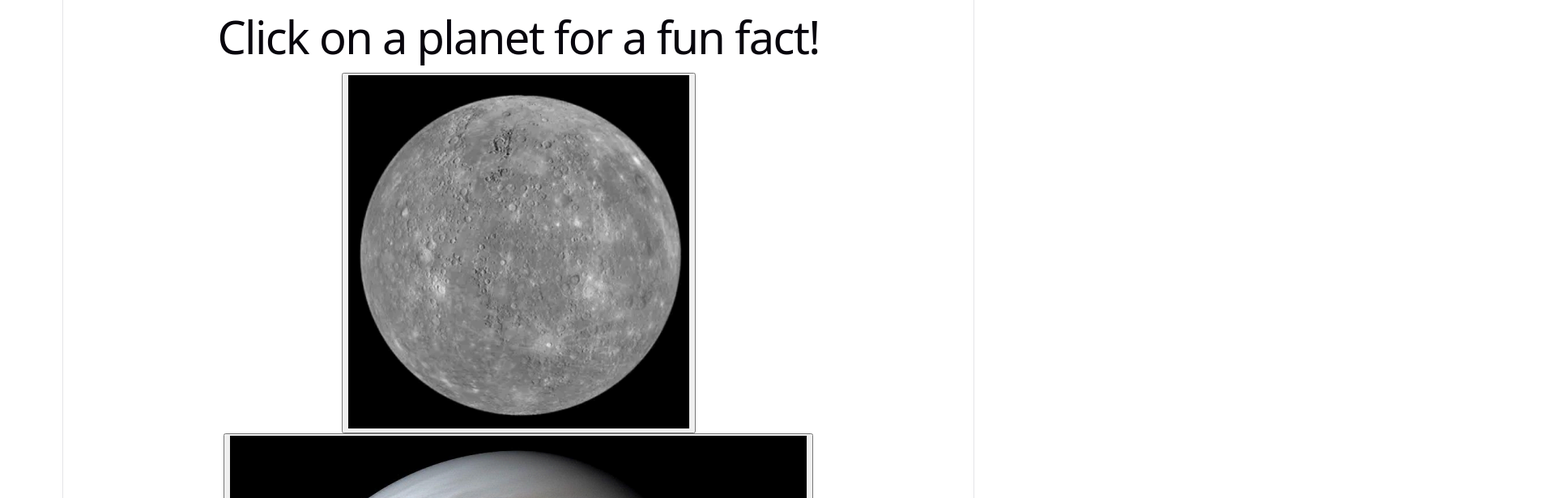
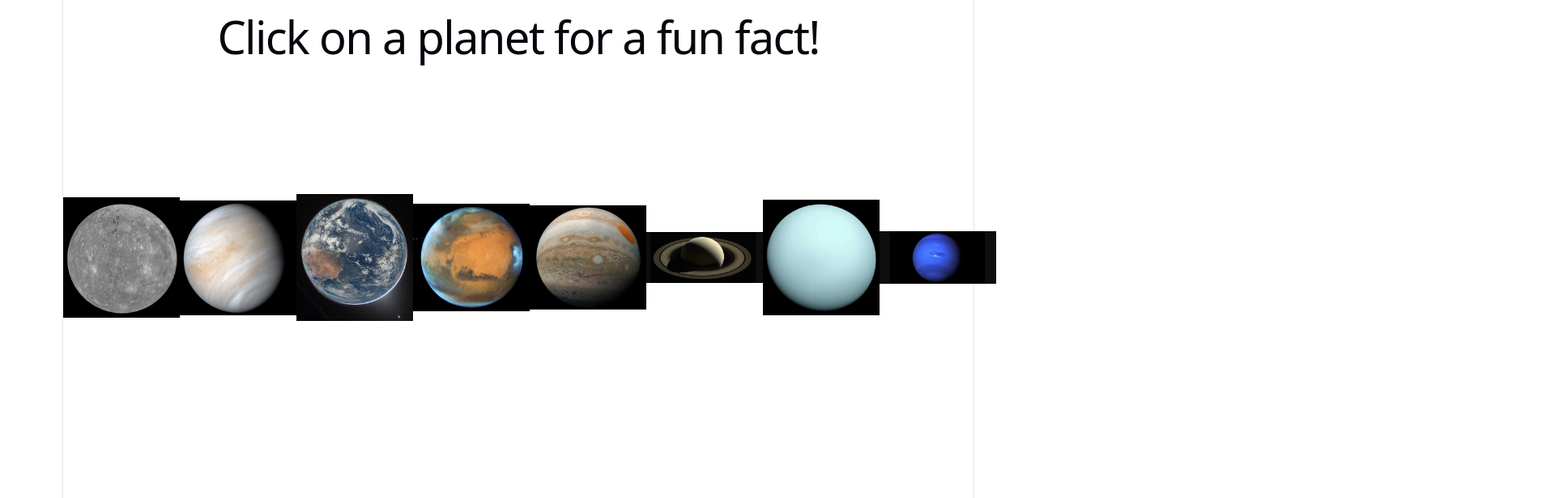
Before and after one commit to emreyes138/ENGR1TR-Grp18Website, a React (Vite) app: page / in a window 1280 px wide. Shown: the top 616 px of the page at 81% size, 1920 px wide, since content can reach past the window. Built offline with nearby package versions, Linux system fonts and the light colour scheme.

Commit message:
Adjusted image layout using App.css (added .planetPics, .planet and .planet img) and index.css. Also adjusted #center properties.

```diff
--- a/src/App.css
+++ b/src/App.css
@@ -1,27 +1,8 @@
-.counter {
-  font-size: 16px;
-  padding: 5px 10px;
-  border-radius: 5px;
-  color: var(--accent);
-  background: var(--accent-bg);
-  border: 2px solid transparent;
-  transition: border-color 0.3s;
-  margin-bottom: 24px;
-
-  &:hover {
-    border-color: var(--accent-border);
-  }
-  &:focus-visible {
-    outline: 2px solid var(--accent);
-    outline-offset: 2px;
-  }
-}
-
 #center {
   display: flex;
   flex-direction: column;
   gap: 25px;
-  place-content: center;
+  place-content: start;
   place-items: center;
   flex-grow: 1;
 
@@ -30,3 +11,26 @@
     gap: 18px;
   }
 }
+
+.planetPics {
+  display: flex;
+	flex-direction: row;
+	position: fixed;
+	width: 90%;
+	margin-top: 240px;
+	z-index: 2
+}
+
+.planet {
+  background: none;
+  border: none;
+  padding: 0;
+  outline: none;
+  width: 12.5%;
+}
+
+.planet img {
+  width: 100%;
+  height: auto;
+  display: block;
+}
--- a/src/App.jsx
+++ b/src/App.jsx
@@ -53,7 +53,7 @@ function App() {
   const images = [];
   for(const planet in planets){
     images.push(
-      <button key={planet} onClick={displayFact}>
+      <button key={planet} onClick={displayFact} className='planet'>
         <img src={planets[planet].image} alt = {planet}/>
       </button>
       );
--- a/src/index.css
+++ b/src/index.css
@@ -34,7 +34,7 @@
   :root {
     --text: #9ca3af;
     --text-h: #f3f4f6;
-    --bg: #16171d;
+    --bg: #000000;
     --border: #2e303a;
     --code-bg: #1f2028;
     --accent: #c084fc;
```
